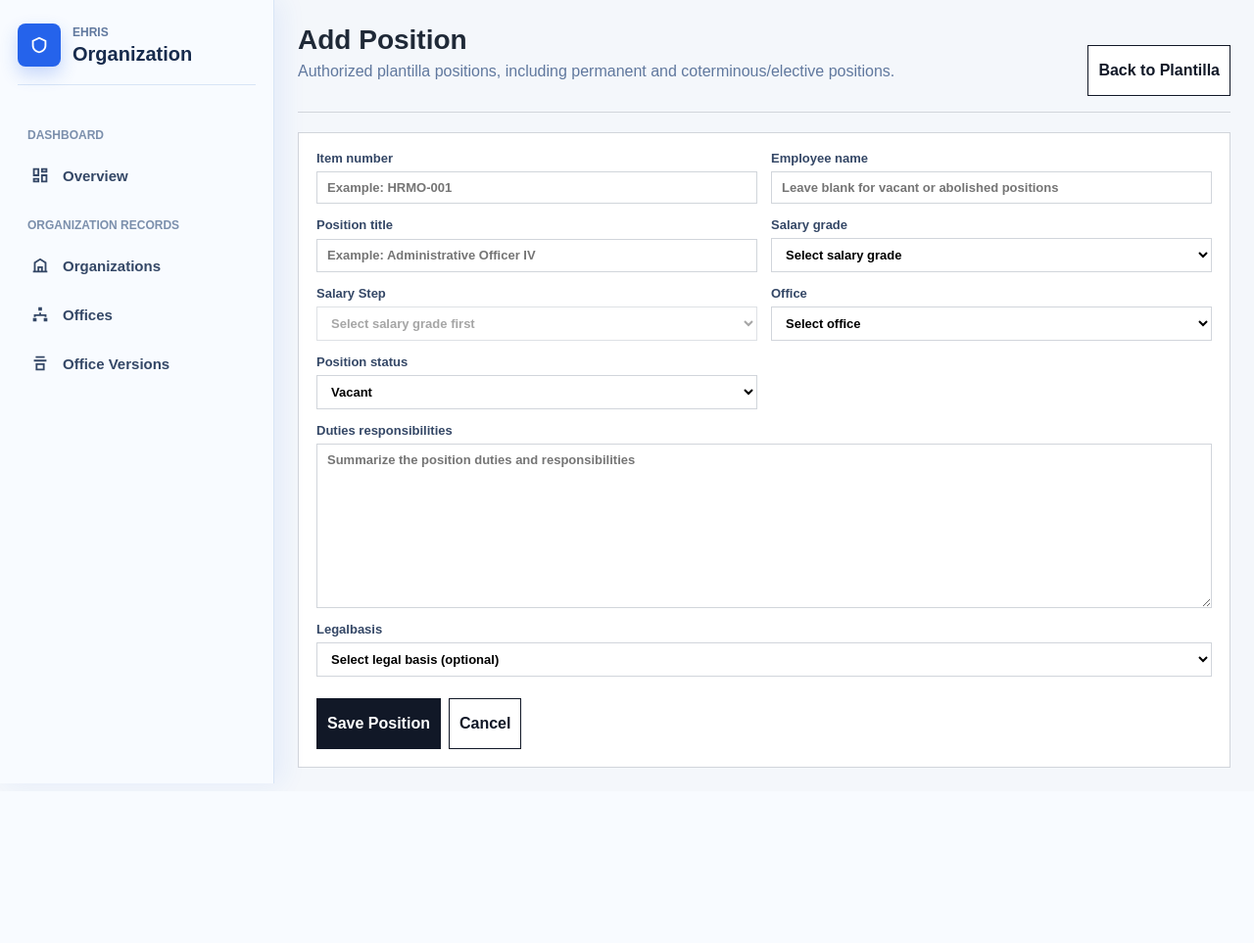
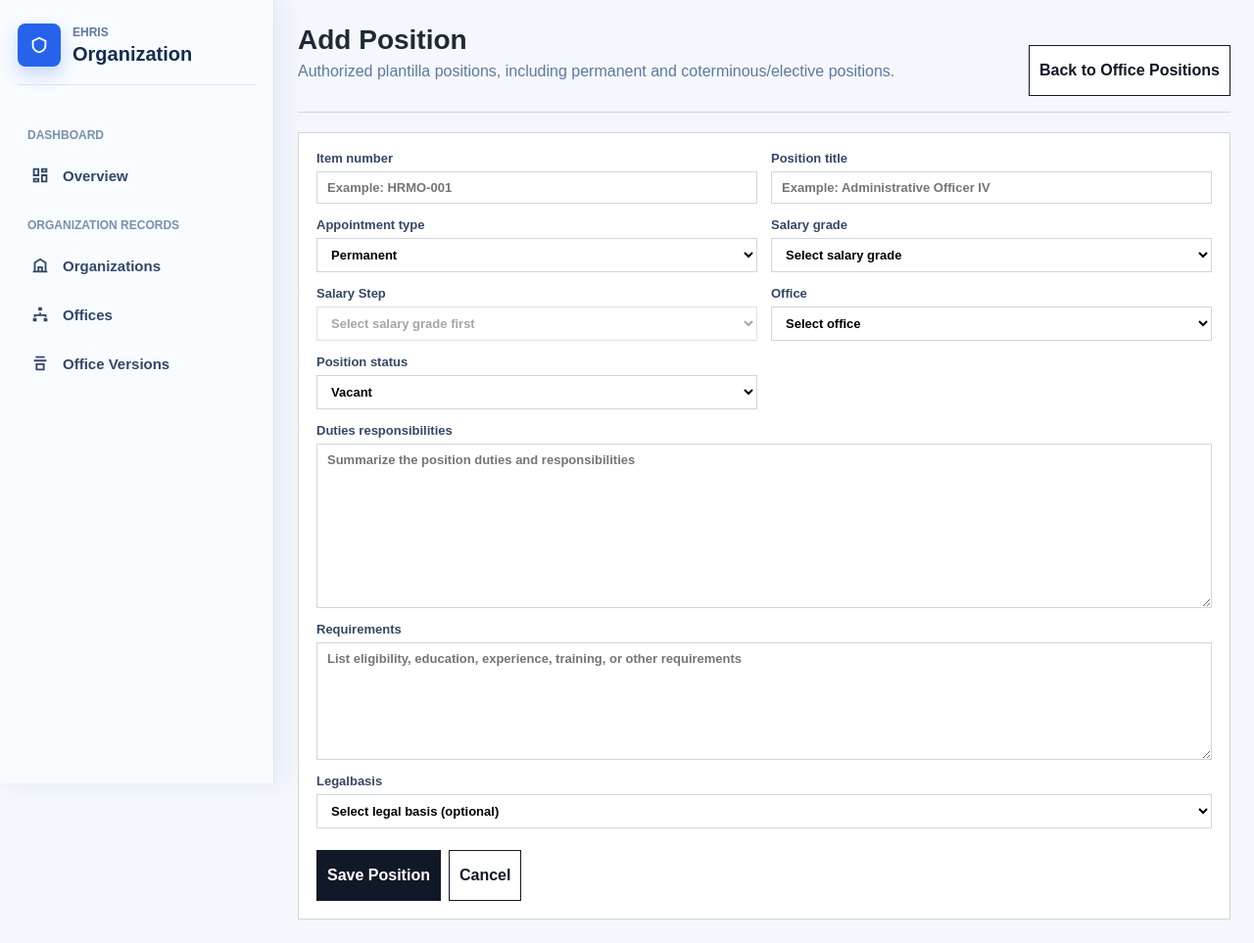
Before and after one commit to akosizeke/eHRIS-clone1, a Django app: page /plantilla/create/ in a window 1280 px wide. Shown: the whole page at 98% size. Before the commit the page ends 800 px from the top, so only its background shows below. Run offline with Django 5.2, Linux system fonts and the light colour scheme; data that the repository does not hold is empty; parts of the project's set-up code (start-up, migrations or seed data) failed here and were passed over.

Commit message:
feat(plantilla): update office-based plantilla and non-plantilla workflows

```diff
--- a/apps/plantilla/forms.py
+++ b/apps/plantilla/forms.py
@@ -56,8 +56,8 @@ class ItemForm(forms.ModelForm):
         model = Item
         fields = [
             'item_number',
-            'employee_name',
             'position_title',
+            'appointment_type',
             'salary_grade',
             'salary_step',
             'office',
@@ -65,6 +65,7 @@ class ItemForm(forms.ModelForm):
             'funding_source',
             'position_status',
             'duties_responsibilities',
+            'requirements',
             'legalbasis',
         ]
 
@@ -75,6 +76,7 @@ class ItemForm(forms.ModelForm):
 
         self.fields['office'].empty_label = 'Select office'
         self.fields['legalbasis'].empty_label = 'Select legal basis (optional)'
+        self.fields['appointment_type'].empty_label = 'Select appointment type'
 
         if use_salary_grade_controls:
             today = timezone.localdate()
@@ -152,29 +154,21 @@ class ItemForm(forms.ModelForm):
             field.widget.attrs['class'] = 'org-form-control'
 
         self.fields['item_number'].widget.attrs['placeholder'] = 'Example: HRMO-001'
-        self.fields['employee_name'].widget.attrs['placeholder'] = 'Leave blank for vacant or abolished positions'
         self.fields['position_title'].widget.attrs['placeholder'] = 'Example: Administrative Officer IV'
         self.fields['duties_responsibilities'].widget.attrs['placeholder'] = 'Summarize the position duties and responsibilities'
+        self.fields['requirements'].widget = forms.Textarea(
+            attrs={
+                'rows': 3,
+                'class': 'org-form-control',
+                'placeholder': 'List eligibility, education, experience, training, or other requirements',
+            }
+        )
         if not use_salary_grade_controls:
             self.fields['salary_grade'].widget.attrs['min'] = '1'
             self.fields['salary_grade'].widget.attrs['max'] = '33'
         self.fields['item_number'].widget.attrs['maxlength'] = '50'
         self.fields['item_number'].widget.attrs['pattern'] = '[A-Za-z0-9-]+'
         self.fields['position_title'].widget.attrs['maxlength'] = '255'
-        self.fields['employee_name'].widget.attrs['maxlength'] = '255'
-
-    def clean(self):
-        cleaned_data = super().clean()
-        status = cleaned_data.get('position_status')
-        employee_name = cleaned_data.get('employee_name', '')
-
-        if status == 'filled' and not employee_name.strip():
-            self.add_error('employee_name', 'Filled positions require an employee name.')
-
-        if status in {'vacant', 'abolished'}:
-            cleaned_data['employee_name'] = ''
-
-        return cleaned_data
 
 
 # Form used by the non-plantilla create and edit views.
@@ -182,17 +176,35 @@ class NonPlantillaEmployeeForm(forms.ModelForm):
     class Meta:
         model = NonPlantillaEmployee
         fields = [
-            'name',
             'employee_type',
             'office',
+            'position_title',
+            'funding_source',
+            'reference_number',
+            'duties_responsibilities',
+            'requirements',
+            'salary_grade',
+            'salary_step',
             'duration_value',
             'duration_unit',
-            'start_date',
-            'end_date',
+            'service_provider',
+            'consultancy_title',
+            'work_assignment',
         ]
 
     def __init__(self, *args, **kwargs):
+        args = self._without_inactive_conditional_data(args, kwargs)
         super().__init__(*args, **kwargs)
+
+        self.common_field_names = tuple(NonPlantillaEmployee.COMMON_FORM_FIELDS)
+        self.conditional_field_names = NonPlantillaEmployee.all_conditional_fields()
+        self.dynamic_field_config = json.dumps({
+            employee_type: {
+                'fields': list(NonPlantillaEmployee.conditional_fields_for(employee_type)),
+                'required': list(NonPlantillaEmployee.conditional_fields_for(employee_type)),
+            }
+            for employee_type, _ in NonPlantillaEmployee.EMPLOYEE_TYPE_CHOICES
+        })
 
         self.fields['office'].empty_label = 'Select office'
         self.fields['employee_type'].empty_label = 'Select type'
@@ -200,12 +212,158 @@ class NonPlantillaEmployeeForm(forms.ModelForm):
         for field_name, field in self.fields.items():
             field.widget.attrs['class'] = 'org-form-control'
 
-        self.fields['name'].widget.attrs['placeholder'] = 'Employee name'
+        self.fields['position_title'].widget.attrs['placeholder'] = 'Position or engagement title'
+        self.fields['funding_source'].widget.attrs['placeholder'] = 'Funding source'
+        self.fields['reference_number'].widget.attrs['placeholder'] = 'Reference number'
+        self.fields['duties_responsibilities'].widget.attrs['placeholder'] = 'Assigned duties and responsibilities'
+        self.fields['requirements'].widget = forms.Textarea(
+            attrs={
+                'rows': 3,
+                'class': 'org-form-control',
+                'placeholder': 'List eligibility, education, experience, training, or other requirements',
+            }
+        )
         self.fields['duration_value'].widget.attrs['min'] = '1'
         self.fields['duration_value'].widget.attrs['placeholder'] = 'Duration'
-        self.fields['start_date'].widget = forms.DateInput(
-            attrs={'type': 'date', 'class': 'org-form-control'}
+        self.fields['service_provider'].widget.attrs['placeholder'] = 'Service provider'
+        self.fields['consultancy_title'].widget.attrs['placeholder'] = 'Consultancy title'
+        self.fields['work_assignment'].widget.attrs['placeholder'] = 'Work assignment'
+        self.fields['duties_responsibilities'].widget = forms.Textarea(
+            attrs={
+                'rows': 3,
+                'class': 'org-form-control',
+                'placeholder': 'Assigned duties and responsibilities',
+            }
         )
-        self.fields['end_date'].widget = forms.DateInput(
-            attrs={'type': 'date', 'class': 'org-form-control'}
+        self._configure_salary_fields()
+
+    @staticmethod
+    def _without_inactive_conditional_data(args, kwargs):
+        data = kwargs.get('data')
+        args = list(args)
+
+        if data is None and args:
+            data = args[0]
+
+        if data is None:
+            return tuple(args)
+
+        employee_type = data.get('employee_type')
+        active_fields = set(NonPlantillaEmployee.conditional_fields_for(employee_type))
+        inactive_fields = set(NonPlantillaEmployee.all_conditional_fields()) - active_fields
+
+        if not inactive_fields:
+            return tuple(args)
+
+        cleaned_data = data.copy()
+        for field_name in inactive_fields:
+            cleaned_data[field_name] = ''
+
+        if 'data' in kwargs:
+            kwargs['data'] = cleaned_data
+        elif args:
+            args[0] = cleaned_data
+
+        return tuple(args)
+
+    def _configure_salary_fields(self):
+        today = timezone.localdate()
+        active_schedule = SalarySchedule.objects.filter(
+            is_active=True,
+            effective_date__lte=today,
+        ).filter(
+            Q(inactive_date__isnull=True) | Q(inactive_date__gte=today),
+        ).order_by('-effective_date', 'name').first()
+
+        salary_grade_queryset = SalaryGrade.objects.none()
+        salary_step_queryset = SalaryGradeStep.objects.none()
+        if active_schedule:
+            salary_grade_queryset = SalaryGrade.objects.filter(
+                schedule=active_schedule,
+                is_active=True,
+            )
+            salary_step_queryset = SalaryGradeStep.objects.select_related(
+                'salary_grade',
+            ).filter(
+                salary_grade__schedule=active_schedule,
+                salary_grade__is_active=True,
+            )
+
+        self.fields['salary_grade'].widget = forms.Select(
+            choices=[
+                ('', 'Select salary grade'),
+                *[
+                    (grade_number, f'SG {grade_number}')
+                    for grade_number in salary_grade_queryset.values_list(
+                        'grade_number',
+                        flat=True,
+                    ).order_by('grade_number')
+                ],
+            ],
+            attrs={'class': 'org-form-control'},
         )
+
+        salary_steps = {}
+        for step in salary_step_queryset.order_by(
+            'salary_grade__grade_number',
+            'step_number',
+        ):
+            salary_steps.setdefault(str(step.salary_grade.grade_number), []).append({
+                'value': str(step.step_number),
+                'label': f'Step {step.step_number}',
+            })
+
+        selected_salary_grade = self.data.get(
+            self.add_prefix('salary_grade'),
+            self.initial.get(
+                'salary_grade',
+                getattr(self.instance, 'salary_grade', ''),
+            ),
+        )
+        selected_salary_grade = str(selected_salary_grade) if selected_salary_grade else ''
+        selected_salary_steps = salary_steps.get(selected_salary_grade, [])
+
+        self.fields['salary_step'].widget = forms.Select(
+            choices=[
+                ('', 'Select salary step' if selected_salary_steps else 'Select salary grade first'),
+                *[
+                    (step['value'], step['label'])
+                    for step in selected_salary_steps
+                ],
+            ],
+            attrs={
+                'class': 'org-form-control',
+                'data-steps': json.dumps(salary_steps),
+                'data-selected': self.data.get(self.add_prefix('salary_step'), ''),
+            },
+        )
+        if not selected_salary_steps:
+            self.fields['salary_step'].widget.attrs['disabled'] = 'disabled'
+
+    def clean(self):
+        cleaned_data = super().clean()
+        employee_type = cleaned_data.get('employee_type')
+        active_fields = set(NonPlantillaEmployee.conditional_fields_for(employee_type))
+
+        for field_name in NonPlantillaEmployee.all_conditional_fields():
+            if field_name not in active_fields:
+                cleaned_data[field_name] = None if self._meta.model._meta.get_field(field_name).null else ''
+
+        salary_grade = cleaned_data.get('salary_grade')
+        salary_step = cleaned_data.get('salary_step')
+        if salary_grade and salary_step:
+            today = timezone.localdate()
+            step_exists = SalaryGradeStep.objects.filter(
+                salary_grade__grade_number=salary_grade,
+                salary_grade__schedule__is_active=True,
+                salary_grade__schedule__effective_date__lte=today,
+                salary_grade__is_active=True,
+                step_number=salary_step,
+            ).filter(
+                Q(salary_grade__schedule__inactive_date__isnull=True)
+                | Q(salary_grade__schedule__inactive_date__gte=today),
+            ).exists()
+            if not step_exists:
+                self.add_error('salary_step', 'Select a valid salary step for this salary grade.')
+
+        return cleaned_data
--- a/apps/plantilla/templates/plantilla/create.html
+++ b/apps/plantilla/templates/plantilla/create.html
@@ -117,7 +117,7 @@
             <h1>{{ title }}</h1>
             <p class="muted">Authorized plantilla positions, including permanent and coterminous/elective positions.</p>
         </div>
-        <a class="plantilla-button" href="{% url 'plantilla:list' %}?tab=plantilla">Back to Plantilla</a>
+        <a class="plantilla-button" href="{{ back_url }}">Back to Office Positions</a>
     </header>
 
     {# Form panel collects permanent plantilla position details for creation or update. #}
@@ -136,7 +136,7 @@
 
             {# Visible fields render labels, inputs, help text, and field-specific errors. #}
             {% for field in form.visible_fields %}
-                <label class="{% if field.name == 'duties_responsibilities' or field.name == 'legalbasis' %}full{% endif %}">
+                <label class="{% if field.name == 'duties_responsibilities' or field.name == 'requirements' or field.name == 'legalbasis' %}full{% endif %}">
                     {{ field.label }}
                     {{ field }}
                     {% if field.help_text %}
@@ -151,7 +151,7 @@
             {# Action row submits the form or cancels back to the plantilla tab. #}
             <div class="plantilla-actions">
                 <button type="submit">{{ submit_label }}</button>
-                <a class="plantilla-button" href="{% url 'plantilla:list' %}?tab=plantilla">Cancel</a>
+                <a class="plantilla-button" href="{{ back_url }}">Cancel</a>
             </div>
         </form>
     </section>
--- a/apps/plantilla/templates/plantilla/non_plantilla_form.html
+++ b/apps/plantilla/templates/plantilla/non_plantilla_form.html
@@ -129,7 +129,7 @@
             {# Common fields render immediately; conditional fields are inserted only for the selected type. #}
             {% for field in form %}
                 {% if field.name in form.common_field_names %}
-                    <label class="field-{{ field.name }}{% if field.name == 'duties_responsibilities' %} full{% endif %}" data-field-name="{{ field.name }}">
+                    <label class="field-{{ field.name }}{% if field.name == 'duties_responsibilities' or field.name == 'requirements' %} full{% endif %}" data-field-name="{{ field.name }}">
                         {{ field.label }}
                         {{ field }}
                         {% for error in field.errors %}
--- a/apps/plantilla/views.py
+++ b/apps/plantilla/views.py
@@ -131,6 +131,7 @@ def _item_payload(item):
         'funding_source': item.funding_source,
         'position_status': item.position_status,
         'duties_responsibilities': item.duties_responsibilities,
+        'requirements': item.requirements,
         'legalbasis_id': str(item.legalbasis_id) if item.legalbasis_id else None,
         'created_at': item.created_at.isoformat(),
         'modified_at': item.modified_at.isoformat(),
@@ -147,10 +148,11 @@ def _non_plantilla_payload(employee):
         'funding_source': employee.funding_source,
         'reference_number': employee.reference_number,
         'duties_responsibilities': employee.duties_responsibilities,
+        'requirements': employee.requirements,
         'duration': employee.duration_display,
         'duration_value': employee.duration_value,
         'duration_unit': employee.duration_unit,
-        'start_date': employee.start_date.isoformat(),
+        'start_date': employee.start_date.isoformat() if employee.start_date else None,
         'end_date': employee.end_date.isoformat() if employee.end_date else None,
         'compensation_rate': str(employee.compensation_rate) if employee.compensation_rate is not None else None,
         'rate_basis': employee.rate_basis,
@@ -183,6 +185,72 @@ def _history_payload(history):
     }
 
 
+def _office_filter_groups(offices):
+    office_list = list(offices)
+    office_by_id = {str(office.pk): office for office in office_list}
+    children_by_parent = {}
+    for office in office_list:
+        parent_key = str(office.parent_office_id) if office.parent_office_id else ''
+        children_by_parent.setdefault(parent_key, []).append(office)
+
+    def descendants(office, depth=0):
+        rows = [{
+            'id': str(office.pk),
+            'label': f"{'-- ' * depth}{office.name}",
+        }]
+        for child in children_by_parent.get(str(office.pk), []):
+            rows.extend(descendants(child, depth + 1))
+        return rows
+
+    groups = []
+    for root in children_by_parent.get('', []):
+        if str(root.pk) not in office_by_id:
+            continue
+        groups.append({
+            'id': str(root.pk),
+            'name': root.name,
+            'options': descendants(root),
+        })
+    return groups
+
+
+def _office_descendant_ids(offices, office_id):
+    children_by_parent = {}
+    office_ids = set()
+    for office in offices:
+        office_ids.add(str(office.pk))
+        parent_key = str(office.parent_office_id) if office.parent_office_id else ''
+        children_by_parent.setdefault(parent_key, []).append(office)
+
+    if office_id not in office_ids:
+        return []
+
+    descendant_ids = []
+
+    def collect(parent_id):
+        descendant_ids.append(parent_id)
+        for child in children_by_parent.get(parent_id, []):
+            collect(str(child.pk))
+
+    collect(office_id)
+    return descendant_ids
+
+
+def _root_office_id(offices, office_id):
+    office_by_id = {str(office.pk): office for office in offices}
+    office = office_by_id.get(office_id)
+    if not office:
+        return ''
+
+    visited = set()
+    while office.parent_office_id and str(office.parent_office_id) in office_by_id:
+        if str(office.pk) in visited:
+            break
+        visited.add(str(office.pk))
+        office = office_by_id[str(office.parent_office_id)]
+    return str(office.pk)
+
+
 # Shows the three-tab Plantilla Management System page.
 def plantilla_list(request):
     active_tab = request.GET.get('tab', 'offices')
@@ -192,6 +260,7 @@ def plantilla_list(request):
     offices = Office.objects.filter(is_active=True).order_by('level_no', 'name')
     office_search = request.GET.get('office_q', '').strip()
     search = request.GET.get('q', '').strip()
+    office_parent_id = request.GET.get('office_parent', '').strip()
     office_id = request.GET.get('office', '').strip()
     position_status = request.GET.get('status', '').strip()
     appointment_type = request.GET.get('appointment_type', '').strip()
@@ -216,6 +285,13 @@ def plantilla_list(request):
     if non_plantilla_type and non_plantilla_type not in allowed_non_plantilla_types:
         return HttpResponseBadRequest('Invalid non-plantilla type.')
 
+    if active_tab == 'plantilla' and not office_id and not _request_wants_json(request):
+        active_tab = 'offices'
+
+    office_filter_groups = _office_filter_groups(offices)
+    if office_id and not office_parent_id:
+        office_parent_id = _root_office_id(offices, office_id)
+
     permanent_items = Item.objects.filter(
         employment_type='permanent',
     ).select_related(
@@ -232,9 +308,9 @@ def plantilla_list(request):
     filtered_items = permanent_items
     if search:
         filtered_items = filtered_items.filter(
-            Q(employee_name__icontains=search)
-            | Q(position_title__icontains=search)
+            Q(position_title__icontains=search)
             | Q(item_number__icontains=search)
+            | Q(requirements__icontains=search)
         )
     if office_id:
         filtered_items = filtered_items.filter(office_id=office_id)
@@ -253,11 +329,19 @@ def plantilla_list(request):
         'name',
     )
     if search:
-        non_plantilla_employees = non_plantilla_employees.filter(name__icontains=search)
+        non_plantilla_employees = non_plantilla_employees.filter(
+            Q(position_title__icontains=search)
+            | Q(reference_number__icontains=search)
+            | Q(requirements__icontains=search)
+        )
     if non_plantilla_type:
         non_plantilla_employees = non_plantilla_employees.filter(employee_type=non_plantilla_type)
     if office_id:
         non_plantilla_employees = non_plantilla_employees.filter(office_id=office_id)
+    elif office_parent_id:
+        non_plantilla_employees = non_plantilla_employees.filter(
+            office_id__in=_office_descendant_ids(offices, office_parent_id)
+        )
 
     if _request_wants_json(request):
         return JsonResponse({
@@ -275,6 +359,9 @@ def plantilla_list(request):
             schedule=active_salary_schedule,
             is_active=True,
         )
+    selected_office = None
+    if office_id:
+        selected_office = offices.filter(pk=office_id).first()
 
     return render(request, 'plantilla/list.html', {
         'active_tab': active_tab,
@@ -282,6 +369,9 @@ def plantilla_list(request):
         'items': filtered_items,
         'non_plantilla_employees': non_plantilla_employees,
         'offices': offices,
+        'selected_office': selected_office,
+        'office_filter_groups': office_filter_groups,
+        'office_parent_id': office_parent_id,
         'office_search': office_search,
         'search': search,
         'office_id': office_id,
@@ -772,7 +862,7 @@ def plantilla_create(request):
                 item = form.save()
             if _request_wants_json(request):
                 return JsonResponse(_item_payload(item), status=201)
-            return redirect(f"{reverse('plantilla:list')}?tab=plantilla")
+            return redirect(f"{reverse('plantilla:list')}?tab=plantilla&office={item.office_id}")
 
         if _request_wants_json(request):
             return JsonResponse({
@@ -782,17 +872,29 @@ def plantilla_create(request):
                 }
             }, status=400)
     else:
+        initial = {
+            'employment_type': 'permanent',
+            'funding_source': 'PS',
+        }
+        office_id = request.GET.get('office', '').strip()
+        if office_id:
+            initial['office'] = office_id
         form = ItemForm(
-            initial={'employment_type': 'permanent', 'funding_source': 'PS'},
+            initial=initial,
             use_salary_grade_controls=True,
         )
 
     _prepare_permanent_form(form)
+    back_office_id = request.GET.get('office') or getattr(form.instance, 'office_id', '')
+    back_url = f"{reverse('plantilla:list')}?tab=offices"
+    if back_office_id:
+        back_url = f"{reverse('plantilla:list')}?tab=plantilla&office={back_office_id}"
 
     return render(request, 'plantilla/create.html', {
         'form': form,
         'title': 'Add Position',
         'submit_label': 'Save Position',
+        'back_url': back_url,
     })
 
 
@@ -807,8 +909,8 @@ def plantilla_update(request, pk):
         form = ItemForm(data, instance=item, use_salary_grade_controls=True)
         if form.is_valid():
             with transaction.atomic():
-                form.save()
-            return redirect(f"{reverse('plantilla:list')}?tab=plantilla")
+                item = form.save()
+            return redirect(f"{reverse('plantilla:list')}?tab=plantilla&office={item.office_id}")
     else:
         form = ItemForm(instance=item, use_salary_grade_controls=True)
 
@@ -818,6 +920,7 @@ def plantilla_update(request, pk):
         'form': form,
         'title': 'Edit Position',
         'submit_label': 'Save Changes',
+        'back_url': f"{reverse('plantilla:list')}?tab=plantilla&office={item.office_id}",
     })
 
 
```
Also changed, not shown: apps/plantilla/models.py (+28 -34 lines), apps/plantilla/templates/plantilla/detail.html (+3 -12 lines), apps/plantilla/templates/plantilla/list.html (+82 -45 lines), apps/plantilla/tests.py (+21 -22 lines), apps/plantilla/migrations/0013_item_requirements_nonplantillaemployee_requirements_and_more.py (added).
